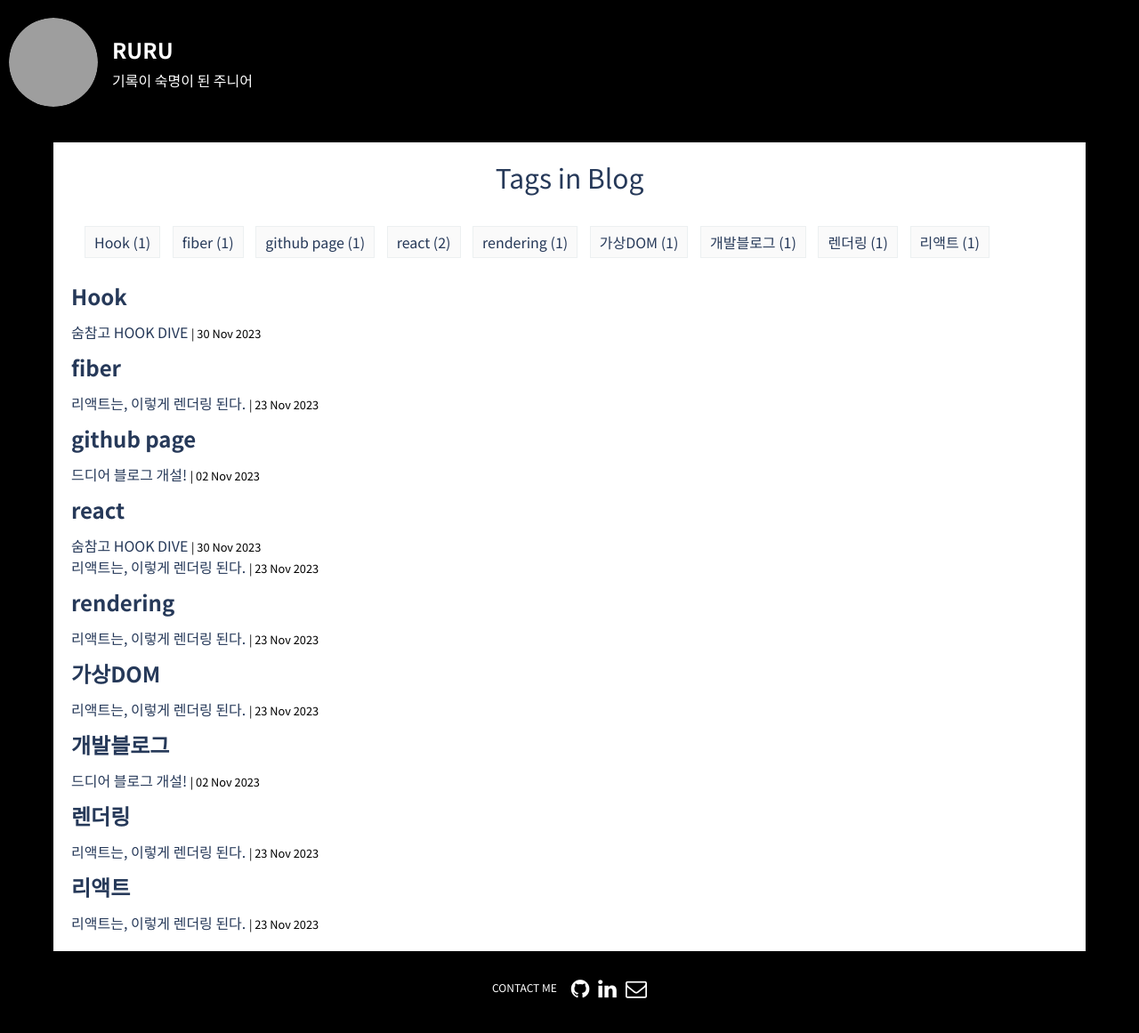
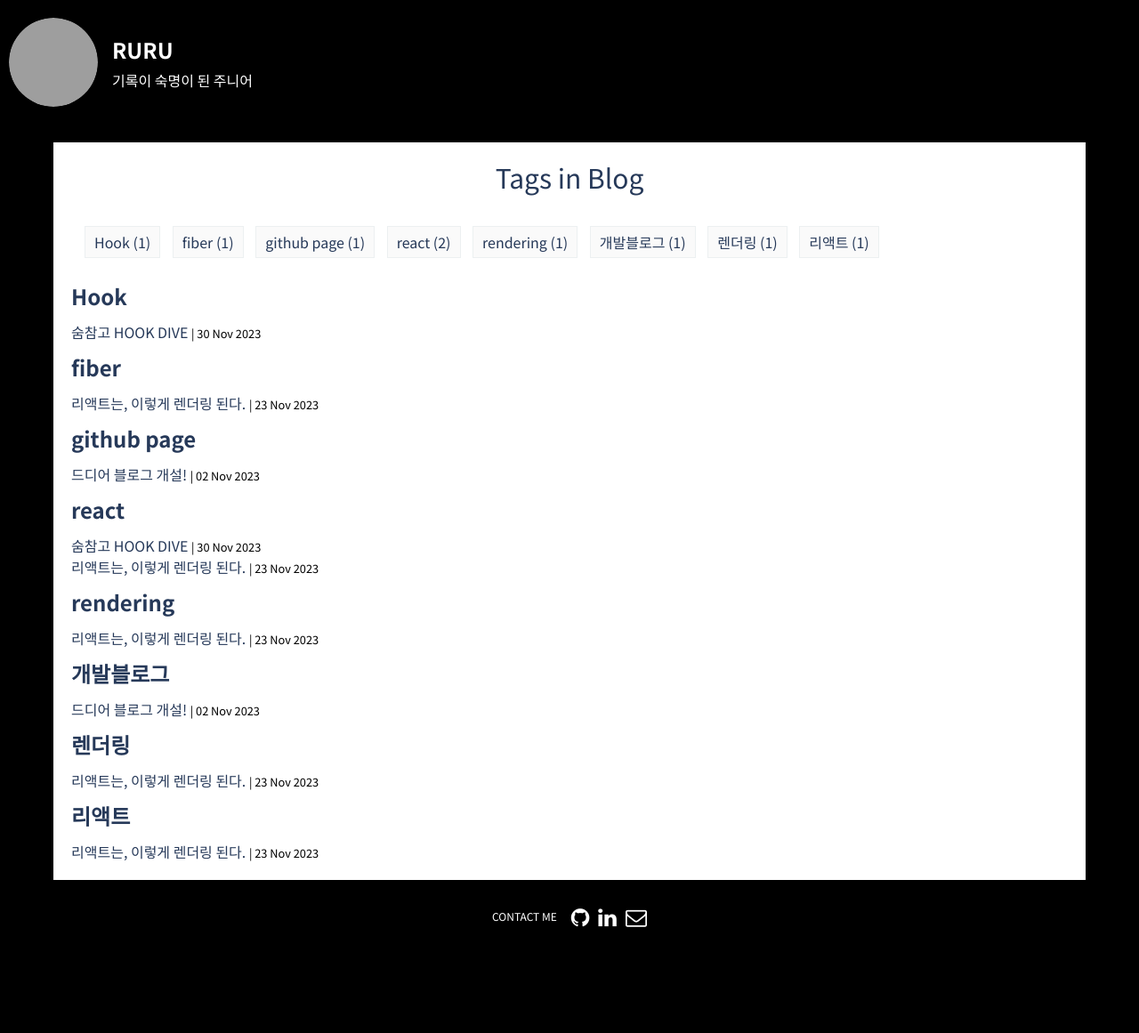
Before and after one commit to Park-Se-Jeong/Park-Se-Jeong.github.io, a Jekyll site: the page built from tags.html, in a window 1280 px wide and 1216 px high. Shown: the top 1161 px of the window at 89% size. Built offline with Jekyll 4.4.1, drawn with Linux system fonts in a browser that asks for light colours; grey boxes are pictures that could not be loaded.

Commit message:
modify(tag): 11월 23일 글 태그 수정

```diff
--- a/_posts/2023-11-23-리액트는,-이렇게-렌더링-된다.markdown
+++ b/_posts/2023-11-23-리액트는,-이렇게-렌더링-된다.markdown
@@ -6,7 +6,7 @@ date: 2023-11-23 13:13:20 +0900
 description: 리액트의 렌더링에 대해 알아보자! # Add post description (optional)
 img: 2023-11-23.jpg # Add image post (optional)
 fig-caption: # Add figcaption (optional)
-tags: [리액트, 렌더링, 가상DOM, react, fiber, rendering]
+tags: [react, rendering, 리액트, 렌더링, fiber]
 ---
 
 *해당 글은 모던 리액트 Deep Dive 2장을 읽고 정리한 내용입니다.*
```
